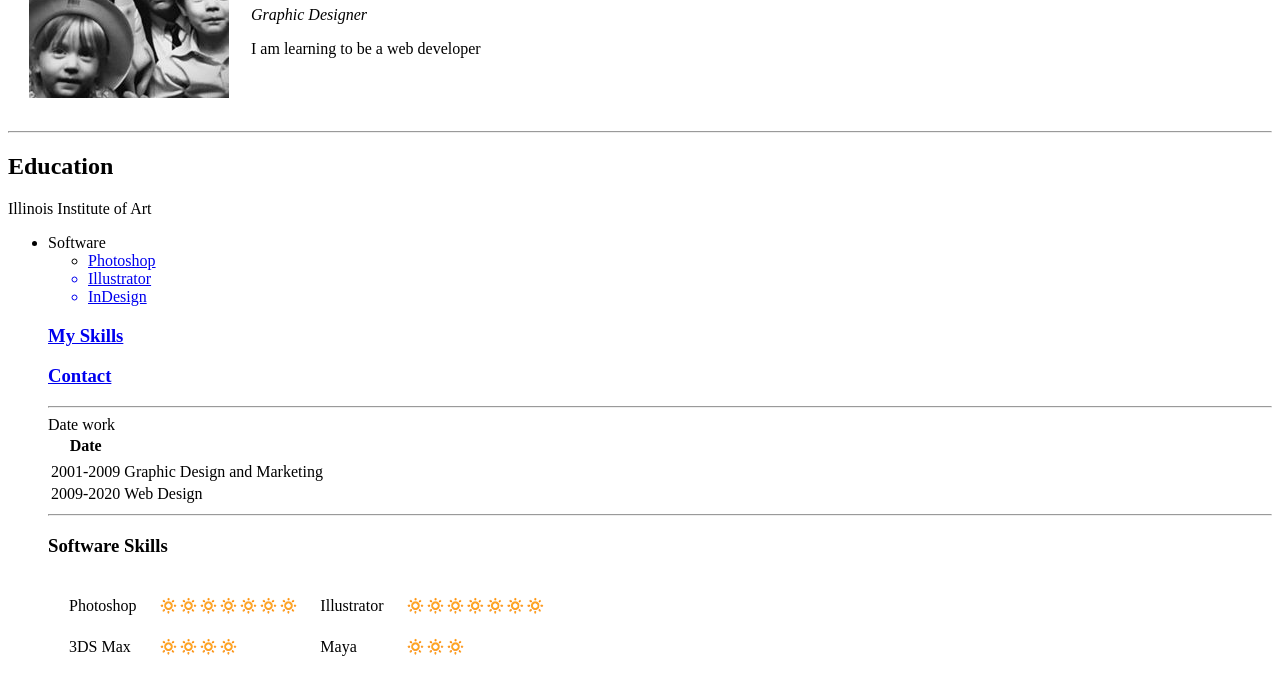
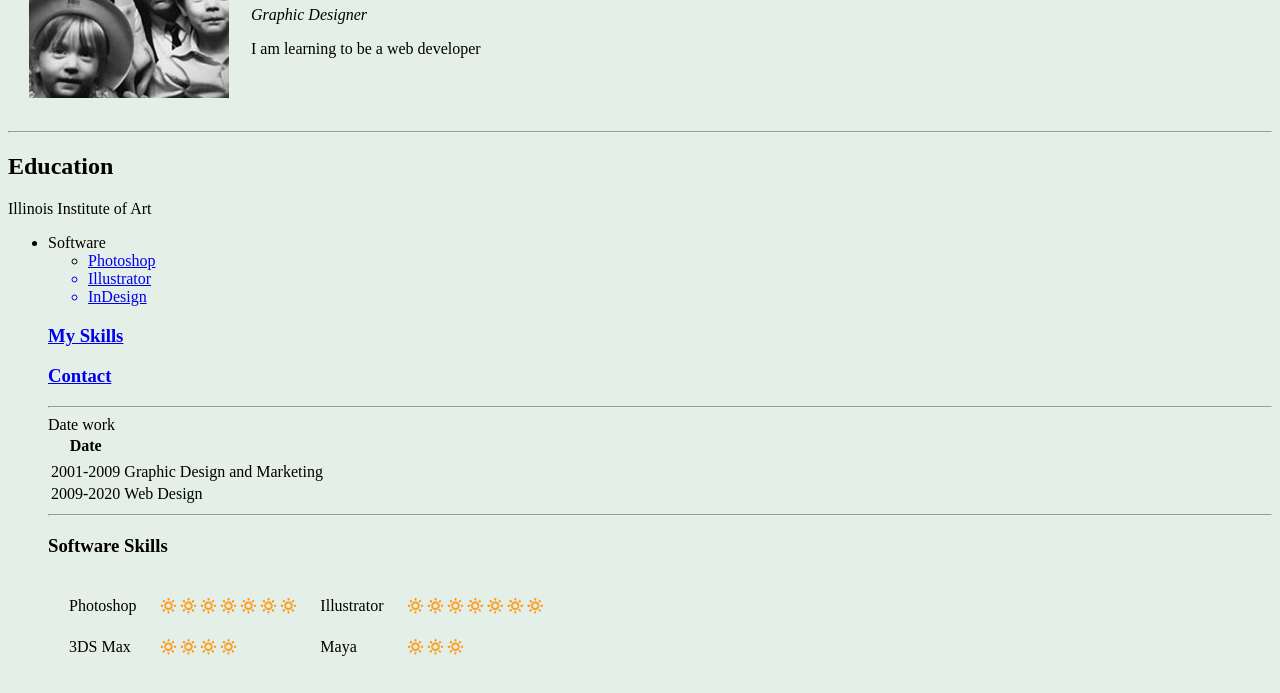
Before and after one commit to tsmann/cv2, a plain HTML site: page index.html in a window 1280 px wide. Shown: the part 131-824 px from the top of the page. Drawn offline with Linux system fonts and the light colour scheme.

Commit message:
Update index.html

```diff
--- a/index.html
+++ b/index.html
@@ -4,9 +4,21 @@
 <head>
   <meta charset="utf-8">
   <title>Tina's Personal Site</title>
+  <style>
+
+  body {
+    background-color: blue;
+      }
+
+   hr {
+      background-color: white;
+
+    }
+
+  </style>
 </head>
 
-<body>
+<body style="background-color: #E4EFE7">
   <table cellspacing="20">
     <tr>
       <td><img src="tina-mann.jpeg" alt="Tina profile picture"></td>
```
